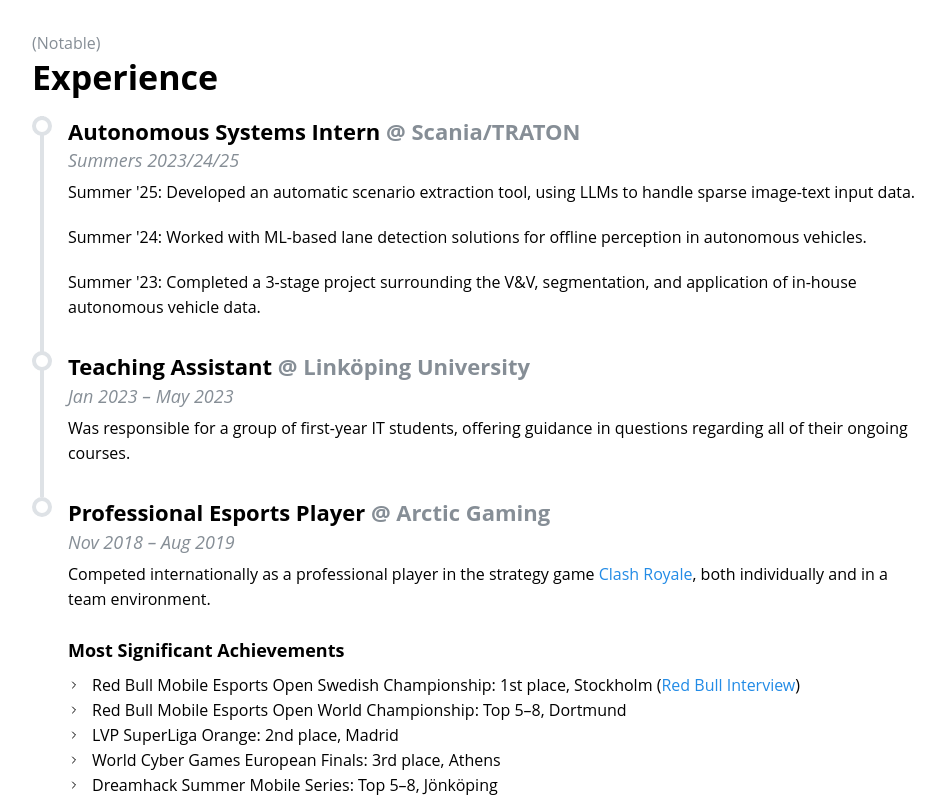
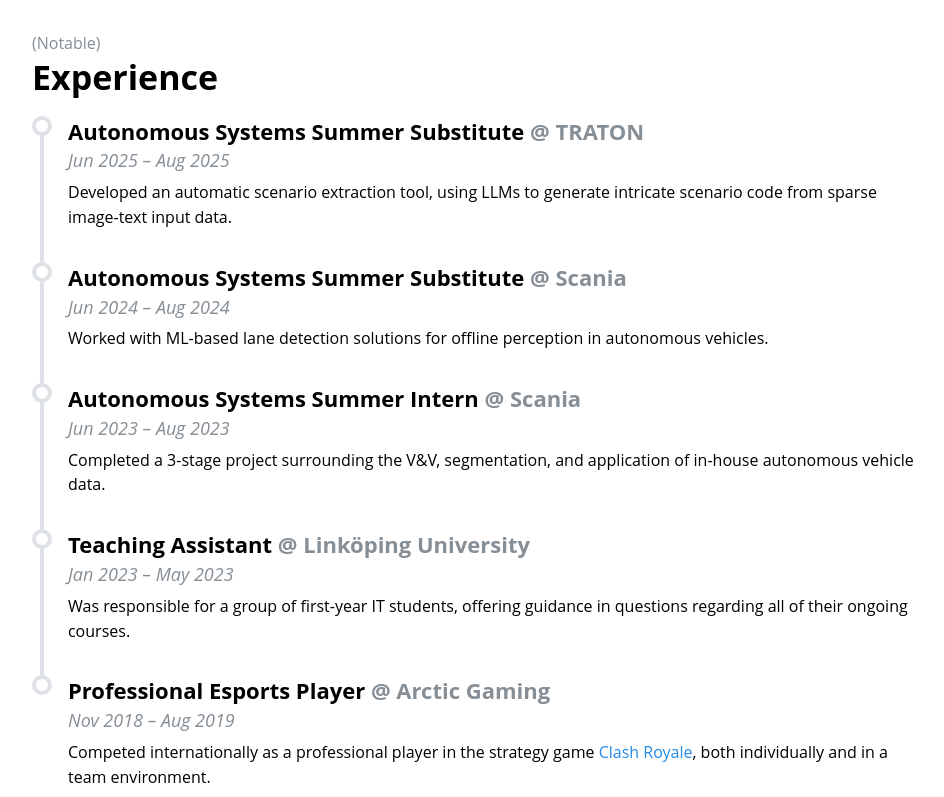
Before and after one commit to LukasIngemarsson/lukasingemarsson.github.io, a React (Vite) app in the folder portfolio/: page /#whoami in a window 1280 px wide. Shown: the part 913-1710 px from the top of the page, without its empty margins (160-1104 px from the left). Built offline with nearby package versions, Linux system fonts and the light colour scheme.

Commit message:
updated experience timeline compenent + data

```diff
--- a/portfolio/src/components/ExperienceTimelineItem.tsx
+++ b/portfolio/src/components/ExperienceTimelineItem.tsx
@@ -6,7 +6,7 @@
   role: string;
   organisation: string;
   date: string;
-  children: ReactNode;
+  description: string | ReactNode;
 };
 
 function ExperienceTimelineItem({
@@ -14,7 +14,7 @@
   role,
   organisation,
   date,
-  children,
+  description,
 }: Props) {
   return (
     <Timeline.Item
@@ -33,7 +33,11 @@
         </Stack>
       }
     >
-      {children}
+      {typeof description === "string" ? (
+        <Text>{description}</Text>
+      ) : (
+        description
+      )}
     </Timeline.Item>
   );
 }
--- a/portfolio/src/data/experience.data.tsx
+++ b/portfolio/src/data/experience.data.tsx
@@ -6,35 +6,6 @@
   Text,
 } from "@mantine/core";
 import { IconChevronRight } from "@tabler/icons-react";
-
-/* Stored the experience descriptions directly as JSX elements, as the
-format between different experience's differed a lot. */
-
-const scaniaTratonDescription = (
-  <TypographyStylesProvider>
-    <Text>
-      Summer '25: Developed an automatic scenario extraction tool, using LLMs to
-      handle sparse image-text input data.
-    </Text>
-    <Text>
-      Summer '24: Worked with ML-based lane detection solutions for offline
-      perception in autonomous vehicles.
-    </Text>
-    <Text>
-      Summer '23: Completed a 3-stage project surrounding the V&V, segmentation,
-      and application of in-house autonomous vehicle data.
-    </Text>
-  </TypographyStylesProvider>
-);
-
-const linkopingUniversityDescription = (
-  <TypographyStylesProvider>
-    <Text>
-      Was responsible for a group of first-year IT students, offering guidance
-      in questions regarding all of their ongoing courses.
-    </Text>
-  </TypographyStylesProvider>
-);
 
 const arcticGamingDescription = (
   <TypographyStylesProvider>
@@ -79,16 +50,36 @@
 
 export const EXPERIENCE_DATA = [
   {
-    role: "Autonomous Systems Intern",
-    organisation: "Scania/TRATON",
-    date: "Summers 2023/24/25",
-    description: scaniaTratonDescription,
+    role: "Autonomous Systems Summer Substitute",
+    organisation: "TRATON",
+    date: "Jun 2025 – Aug 2025",
+    description:
+      "Developed an automatic scenario extraction tool, using LLMs to generate \
+      intricate scenario code from sparse image-text input data.",
+  },
+  {
+    role: "Autonomous Systems Summer Substitute",
+    organisation: "Scania",
+    date: "Jun 2024 – Aug 2024",
+    description:
+      "Worked with ML-based lane detection solutions for offline perception in \
+      autonomous vehicles.",
+  },
+  {
+    role: "Autonomous Systems Summer Intern",
+    organisation: "Scania",
+    date: "Jun 2023 – Aug 2023",
+    description:
+      "Completed a 3-stage project surrounding the V&V, segmentation, and \
+      application of in-house autonomous vehicle data.",
   },
   {
     role: "Teaching Assistant",
     organisation: "Linköping University",
     date: "Jan 2023 – May 2023",
-    description: linkopingUniversityDescription,
+    description:
+      "Was responsible for a group of first-year IT students, offering guidance in \
+      questions regarding all of their ongoing courses.",
   },
   {
     role: "Professional Esports Player",
--- a/portfolio/src/data/projects.data.ts
+++ b/portfolio/src/data/projects.data.ts
@@ -25,7 +25,7 @@
     description:
       "A social music app notably featuring a multiplayer music quiz that takes each \
       participant's Spotify listening habits into account, and a multiplayer queue session with a \
-      fair voting system.",
+      fair rank-voting system.",
     repoNames: ["musicle"],
   },
   {
--- a/portfolio/src/sections/Experience.tsx
+++ b/portfolio/src/sections/Experience.tsx
@@ -14,9 +14,7 @@
       </Stack>
       <Timeline bulletSize={20}>
         {EXPERIENCE_DATA.map((experience, index) => (
-          <ExperienceTimelineItem key={index} {...experience}>
-            {experience.description}
-          </ExperienceTimelineItem>
+          <ExperienceTimelineItem key={index} {...experience} />
         ))}
       </Timeline>
     </Stack>
```
Also changed, not shown: portfolio/src/components/Banner.tsx (+1 -1 lines).
